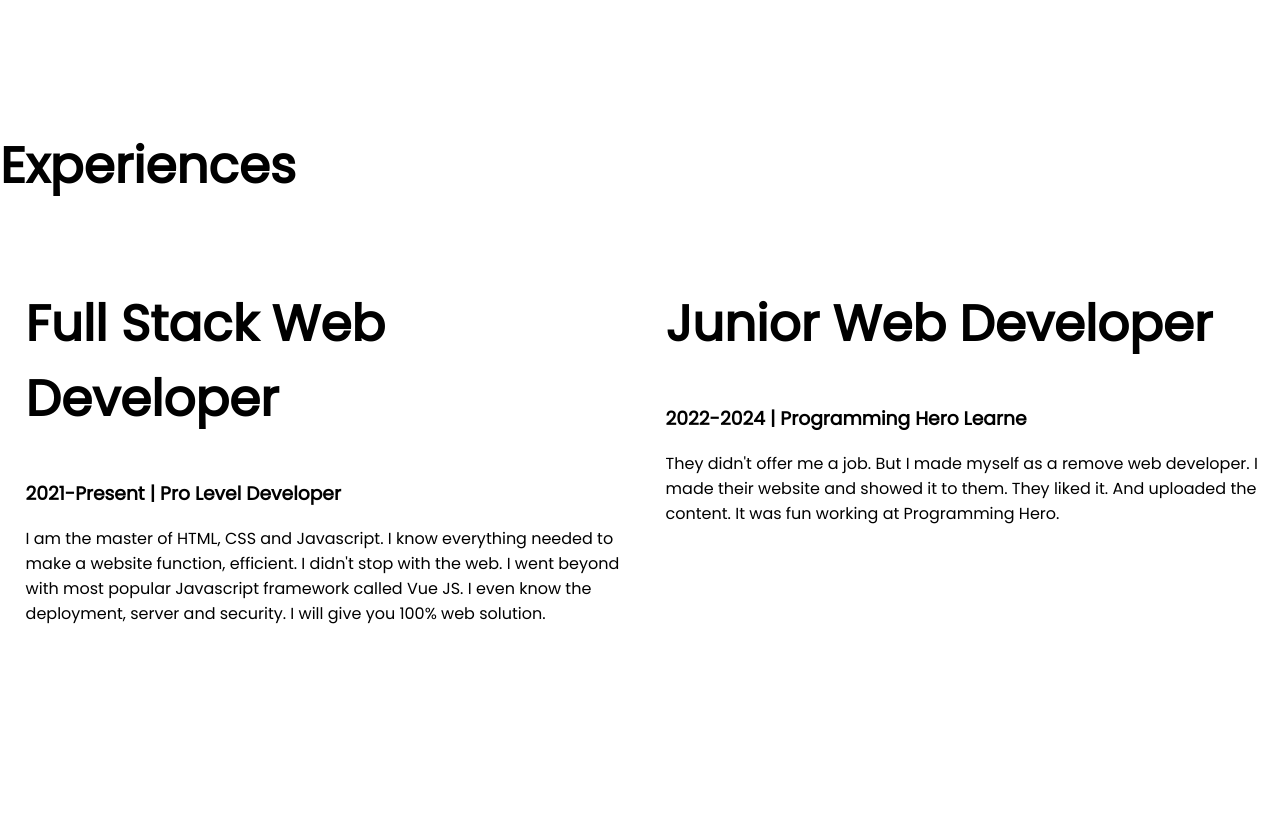
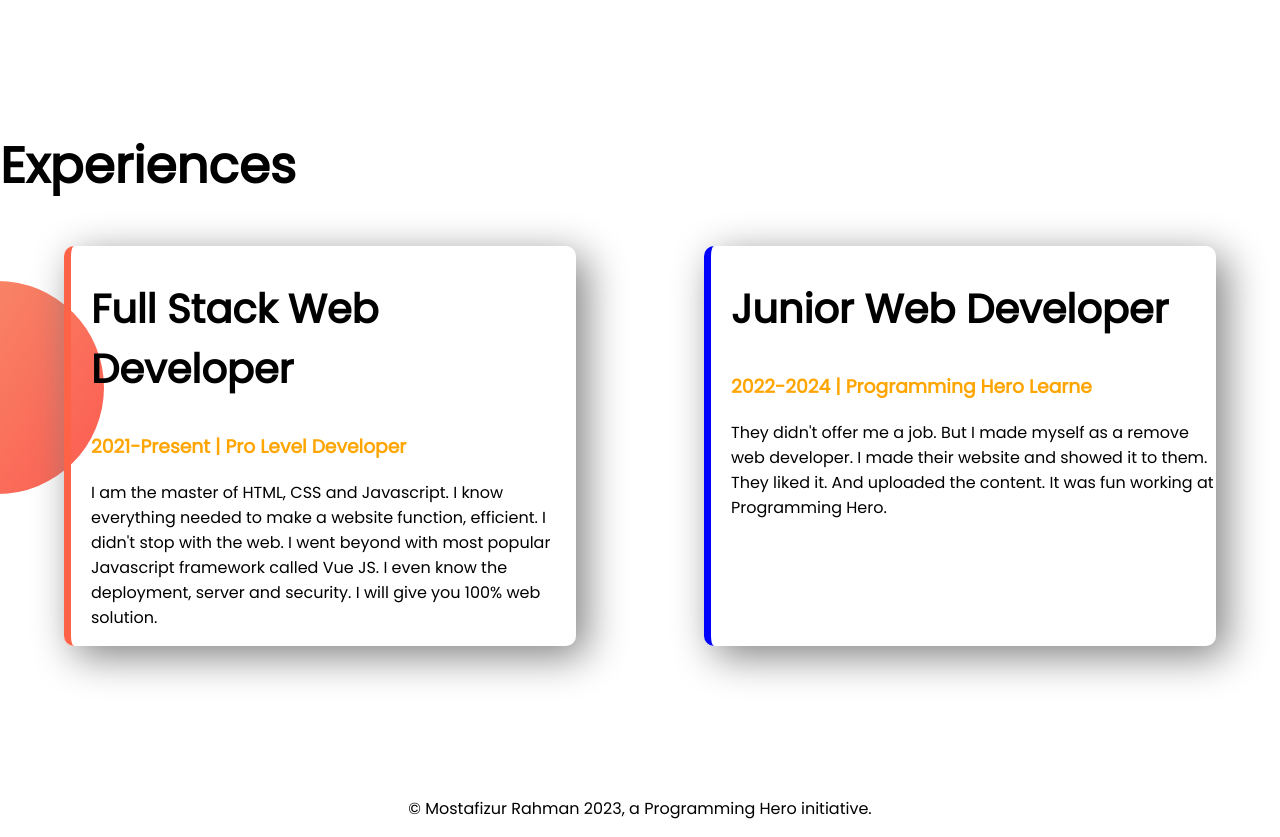
Before and after one commit to mostafizur610/developer-portfolio, a plain HTML site: page index.html in a window 1280 px wide. Shown: the part 1700-2537 px from the top of the page. Before the commit the page ends 2492 px from the top, so only its background shows below. Drawn offline with Linux system fonts and the light colour scheme.

Commit message:
style border and footer added

```diff
--- a/index.html
+++ b/index.html
@@ -47,17 +47,17 @@
     <section class="experience-area">
         <h1>Experiences</h1>
         <div class="flexible-container">
-            <div class="half-width">
-                <h1>Full Stack Web Developer</h1>
-                <h3>2021-Present | Pro Level Developer</h3>
+            <div id="full-stack-developer" class="experience-item">
+                <h2>Full Stack Web Developer</h2>
+                <h3 class="orange-color">2021-Present | Pro Level Developer</h3>
                 <p>I am the master of HTML, CSS and Javascript. I know everything needed to make a website function,
                     efficient. I didn't stop with the web. I went beyond with most popular Javascript framework called
                     Vue
                     JS. I even know the deployment, server and security. I will give you 100% web solution.</p>
             </div>
-            <div class="half-width">
-                <h1>Junior Web Developer</h1>
-                <h3>2022-2024 | Programming Hero Learne</h3>
+            <div id="junior-developer" class="experience-item">
+                <h2>Junior Web Developer</h2>
+                <h3 class="orange-color">2022-2024 | Programming Hero Learne</h3>
                 <p>They didn't offer me a job. But I made myself as a remove web developer. I made their website and
                     showed
                     it to them. They liked it. And uploaded the content. It was fun working at Programming Hero.</p>
@@ -65,6 +65,10 @@
         </div>
     </section>
 
+    <footer>
+        <p>© Mostafizur Rahman 2023, a Programming Hero initiative.</p>
+    </footer>
+
 </body>
 
 </html>
--- a/style.css
+++ b/style.css
@@ -6,6 +6,10 @@ body {
 h1 {
     font-size: 50px;
 
+}
+
+h2 {
+    font-size: 40px;
 }
 
 .orange-color {
@@ -20,6 +24,7 @@ h1 {
 .half-width {
     width: 50%;
     padding-left: 2%;
+
 }
 
 .half-width ima {
@@ -46,3 +51,31 @@ h1 {
     background-repeat: no-repeat;
     background-position: right;
 }
+
+.experience-item {
+    box-shadow: 10px 10px 40px gray;
+    width: 40%;
+    margin-left: 5%;
+    margin-right: 5%;
+    padding-left: 20px;
+    border-radius: 10px;
+
+}
+
+.experience-area {
+    background-image: url(images/exp-bg.png);
+    background-repeat: no-repeat;
+    background-position: left;
+}
+
+#full-stack-developer {
+    border-left: 7px solid tomato;
+}
+
+#junior-developer {
+    border-left: 7px solid blue;
+}
+
+footer p {
+    text-align: center;
+}
```
